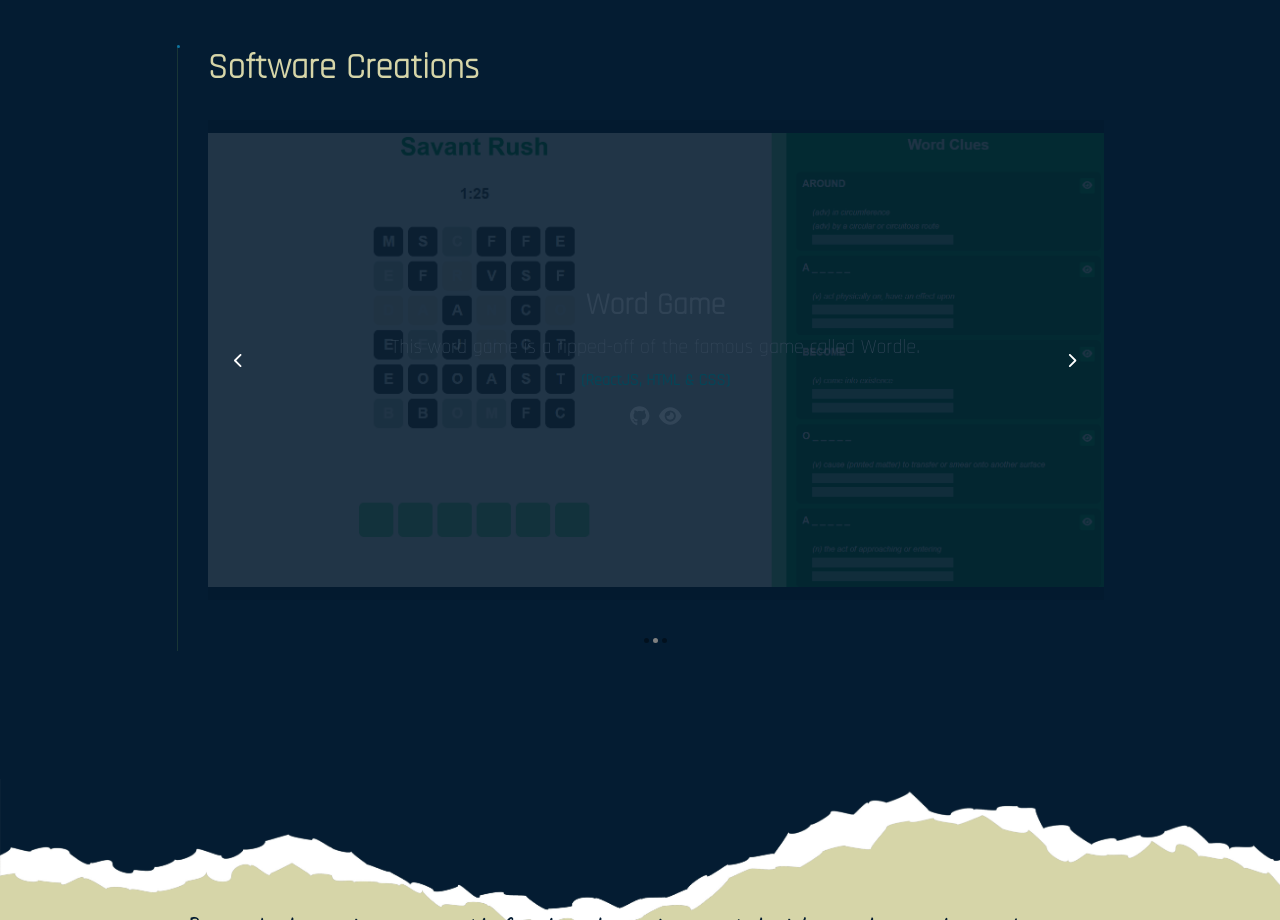
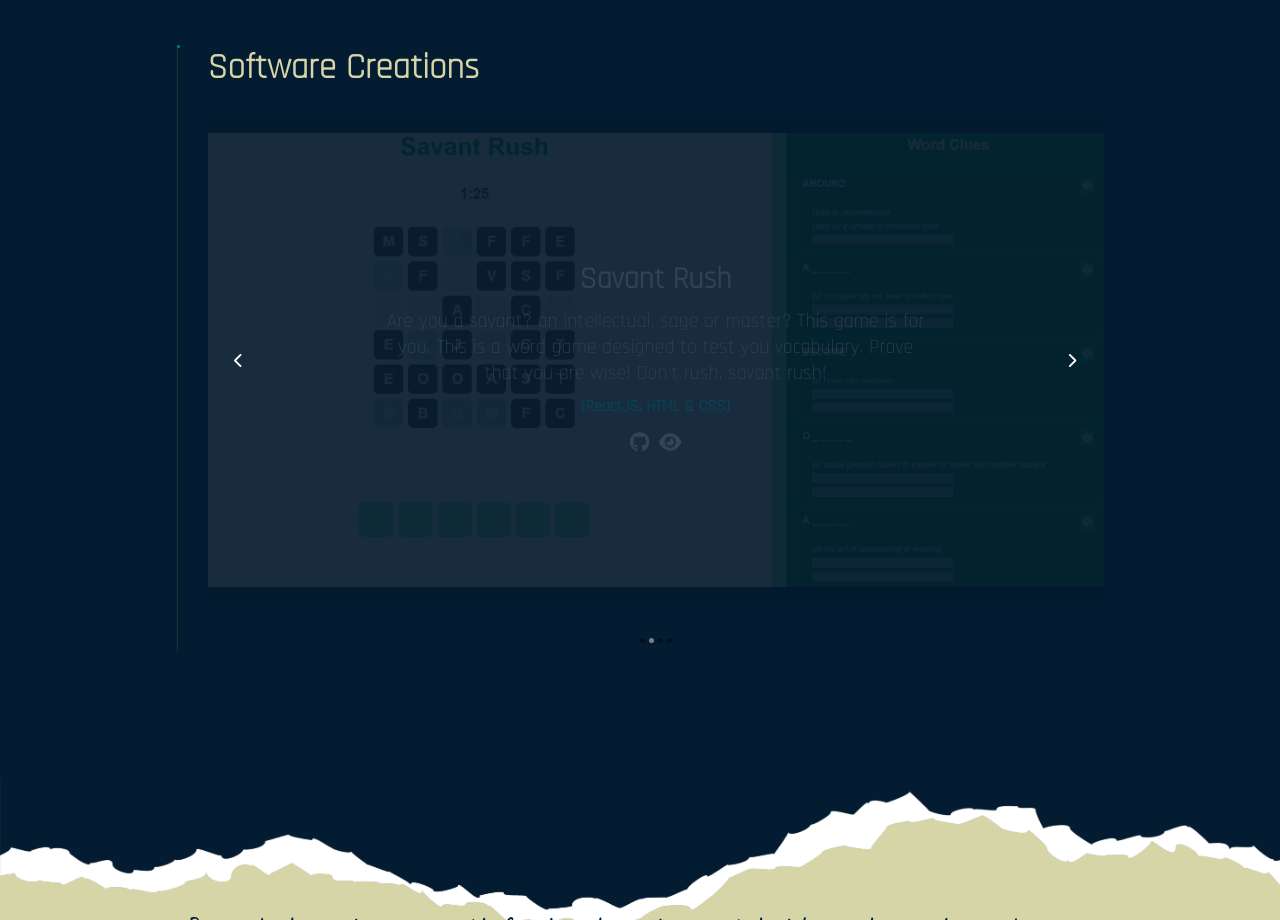
Before and after one commit to johnmarkcabusog/myportfolio, a React (Create React App) app: page / in a window 1280 px wide. Shown: the part 2020-2940 px from the top of the page. Built offline with nearby package versions, Linux system fonts and the light colour scheme.

Commit message:
Software creations updates

```diff
--- a/src/pages/SoftwareCreations/index.js
+++ b/src/pages/SoftwareCreations/index.js
@@ -3,6 +3,7 @@ import "./style.css";
 import { FontAwesomeIcon } from "@fortawesome/react-fontawesome";
 import VispImage from "./assets/visp-mapping.png";
 import WordImage from "./assets/savantrush.png";
+import ThriftyTapImage from "./assets/thriftytap.png";
 
 const works = [
   {
@@ -19,17 +20,28 @@ const works = [
   },
   {
     id: 2,
-    name: "Word Game",
+    name: "Savant Rush",
     img_src: WordImage,
     description:
-      "This word game is a ripped-off of the famous game called Wordle.",
+      "Are you a savant? an intellectual, sage or master? This game is for you. This is a word game designed to test you vocabulary. Prove that you are wise! Don't rush, savant rush!",
     tech_used: "(ReactJS, HTML & CSS)",
-    repository: "",
-    link: "",
+    repository: "https://github.com/johnmarkcabusog/savant-rush",
+    link: "https://savantrush-38240.web.app/",
     isPersonal: true,
   },
   {
     id: 3,
+    name: "Thriftytap",
+    img_src: ThriftyTapImage,
+    description:
+      "Thriftytap.com is an eCommerce dropshipping website designed to sell anime assorted items as its niche",
+    tech_used: "(ReactJS, Material UI & Firebase)",
+    repository: "https://github.com/johnmarkcabusog/thriftytap/tree/master",
+    link: "https://thriftytap.web.app/",
+    isPersonal: true,
+  },
+  {
+    id: 4,
     name: "Mapping Game",
     img_src: "",
     description:
@@ -103,8 +115,18 @@ const SoftwareCreations = () => {
                       <FontAwesomeIcon
                         className="tech-icon"
                         icon="fa-brands fa-github"
+                        onClick={()=>{
+                          if(work.repository.trim() !== ""){
+                            window.open(work.repository, "_blank").focus();
+                          }
+                        }}
                       />
                       <FontAwesomeIcon
+                        onClick={()=>{
+                          if(work.link.trim() !== ""){
+                            window.open(work.link, "_blank").focus();
+                          }
+                        }}
                         className="tech-icon"
                         icon="fa-solid fa-eye"
                       />
--- a/src/pages/SoftwareCreations/style.css
+++ b/src/pages/SoftwareCreations/style.css
@@ -43,7 +43,7 @@
     position: absolute;
     bottom:0;
     left: 0;
-    background-color: rgba(0,0,0, 0.3);
+    background-color: rgba(0,0,0, 0.5);
     width: 100%;
     height:100%;
     z-index: 10;
@@ -83,7 +83,7 @@
     color: #00a4a6;
 }
 .info-panel:hover{
-    background-color: rgba(0,0,0, 0.5);
+    background-color: rgba(0,0,0, 0.8);
 
 }
 
```
Also changed, not shown: src/pages/SoftwareCreations/assets/thriftytap.png (added).
